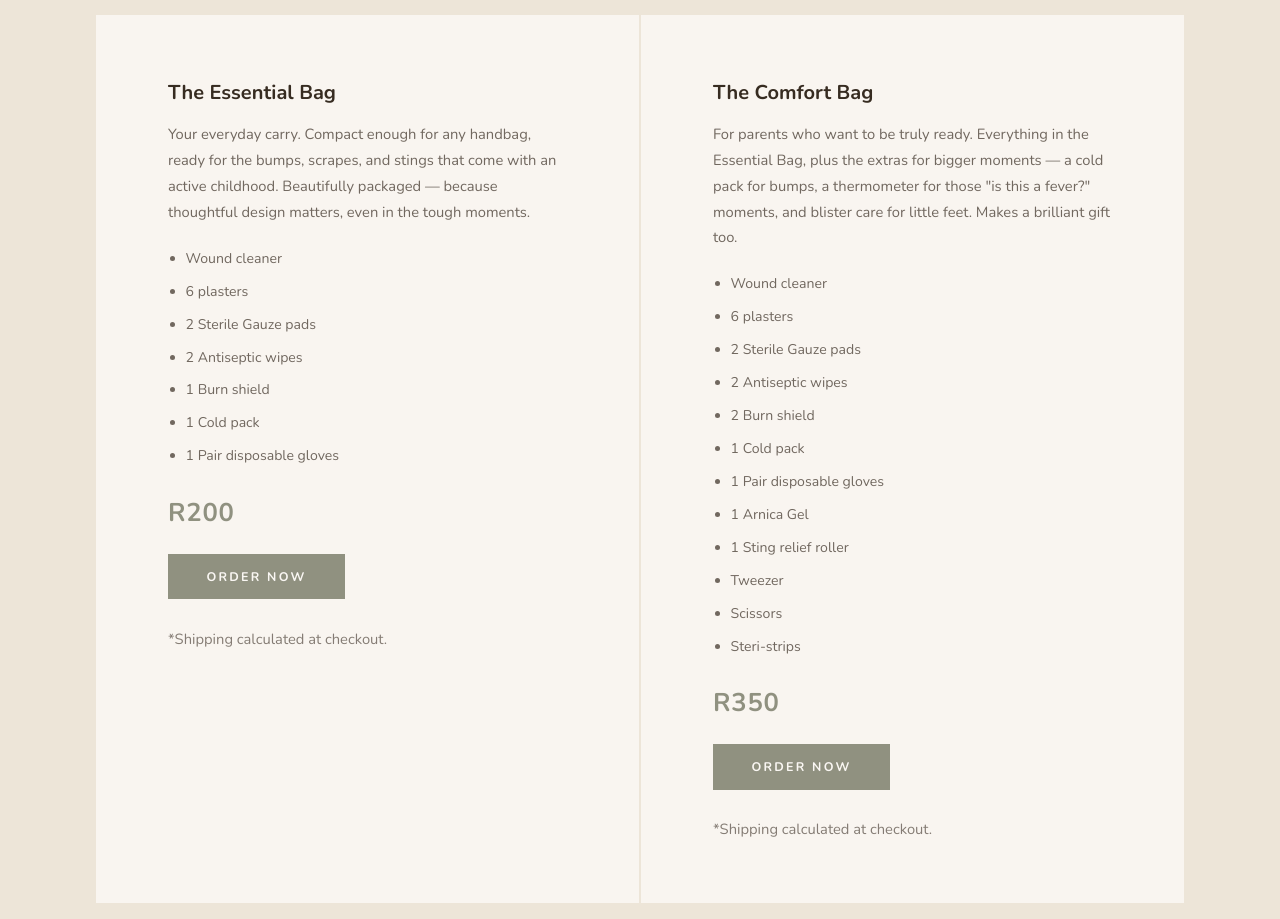
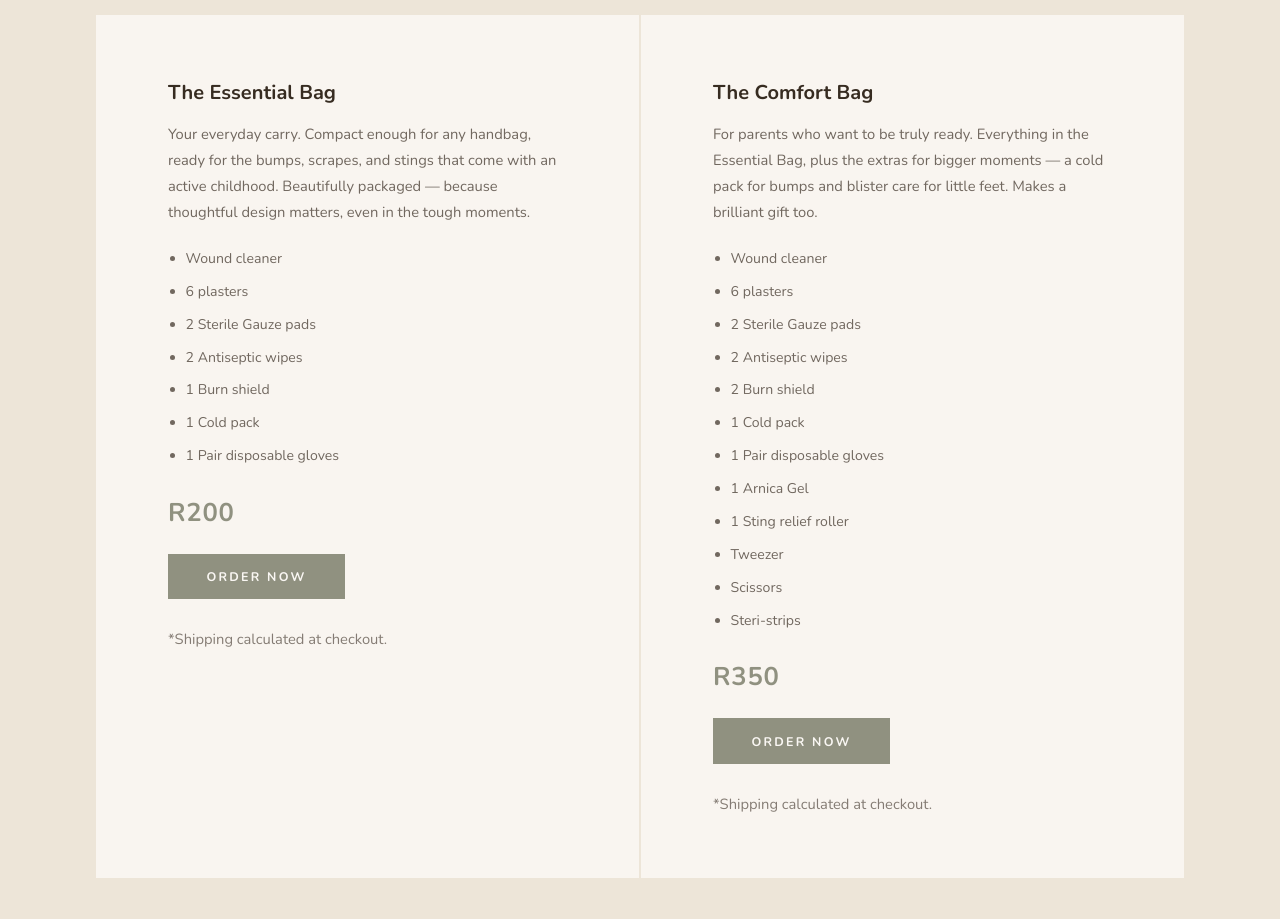
Before and after one commit to lgold46-lgtm/lgold46-lgtm.github.io, a plain HTML site: page index.html in a window 1280 px wide. Shown: the part 1880-2799 px from the top of the page. Drawn offline with nearby package versions, Linux system fonts and the light colour scheme.

Commit message:
Update index.html

```diff
--- a/index.html
+++ b/index.html
@@ -905,7 +905,7 @@
     </div>
     <div class="service-card reveal">
       <h3 class="service-title">The Comfort Bag</h3>
-      <p class="service-desc">For parents who want to be truly ready. Everything in the Essential Bag, plus the extras for bigger moments — a cold pack for bumps, a thermometer for those "is this a fever?" moments, and blister care for little feet. Makes a brilliant gift too.</p>
+      <p class="service-desc">For parents who want to be truly ready. Everything in the Essential Bag, plus the extras for bigger moments — a cold pack for bumps and blister care for little feet. Makes a brilliant gift too.</p>
       <ul class="service-list">
         <li>Wound cleaner</li>
         <li>6 plasters</li>
```
